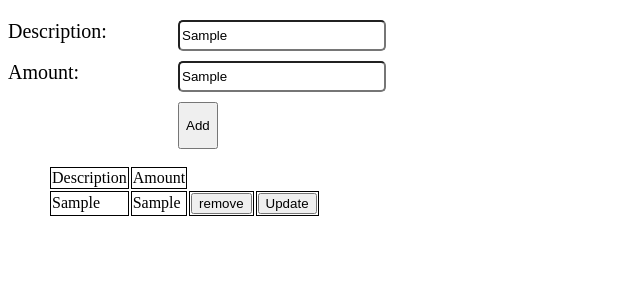
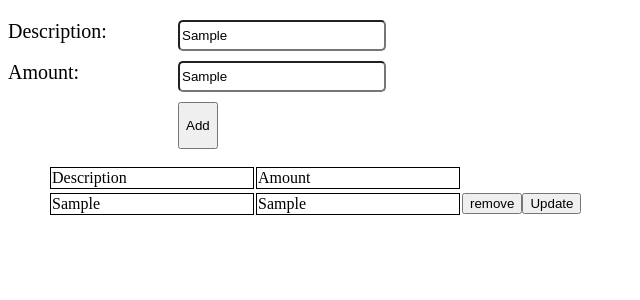
Before and after one commit to otonika10/table, an Angular app: page / in a window 1280 px wide. Both pictures are taken after typing "Sample", "Sample" into the empty fields and a click on the button "Add". Shown: the top 300 px of the page, without its empty margins (0-640 px from the left). Built offline with nearby package versions, Linux system fonts and the light colour scheme.

Commit message:
feat(beta-update)

```diff
--- /dev/null
+++ b/src/app/list/list-update/list-update.component.html
@@ -0,0 +1 @@
+<p>list-update works!</p>
--- /dev/null
+++ b/src/app/list/list-update/list-update.component.ts
@@ -0,0 +1,15 @@
+import { Component, OnInit } from '@angular/core';
+import { FormBuilder } from '@angular/forms';
+@Component({
+  selector: 'app-list-update',
+  templateUrl: './list-update.component.html',
+  styleUrls: ['./list-update.component.scss']
+})
+export class ListUpdateComponent implements OnInit {
+
+  constructor() { }
+
+  ngOnInit(): void {
+  }
+
+}
--- a/src/app/list/list.component.html
+++ b/src/app/list/list.component.html
@@ -1,21 +1,25 @@
 <div class="cont1">
     <ul style="list-style: none">
+        <table>
+            <tr>
+                <td>Description</td>
+                <td>Amount</td>
+            </tr>
+        </table>
       <li *ngFor="let i of data; let k = index">
         <table>
           <tr>
-            <td>Description</td>
-            <td>Amount</td>
-          </tr>
-          <tr>
             <td>{{ i.description }}</td>
             <td>{{ i.amount }}</td>
-            <td>
+
               <button (click)="remove(k)">remove</button>
-            </td>
-            <td><button (click)="current = 'reg'">Update</button></td>
+
+            <button (click)="current = 'add'">Update</button>
           </tr>
+
         </table>
-        <!--  <app-list-update *ngIf="current=='reg'"></app-list-update> -->
+            <app-list-update *ngIf="current=='add'"></app-list-update>
       </li>
+
     </ul>
   </div>
--- a/src/app/list/list.component.scss
+++ b/src/app/list/list.component.scss
@@ -1,3 +1,7 @@
 tr td {
     border: 1px solid black;
+
 }
+td {
+    width: 200px;
+}
--- a/src/app/list/list.component.ts
+++ b/src/app/list/list.component.ts
@@ -8,10 +8,11 @@ import { DataserviceService } from '../data.service';
 })
 export class ListComponent implements OnInit {
   count: number = 0;
-  current: 'reg' | 'list' = 'list';
+  current: 'add' | 'table' = 'table';
   data: any = '';
   constructor(private DataserviceService: DataserviceService) {
     this.data = this.DataserviceService.data;
+
   }
 
   remove(ind: number) {
@@ -23,14 +24,19 @@ export class ListComponent implements OnInit {
       )
     ) {
     }
+
     console.log('data:', this.data);
     const removedItem = this.data.splice(ind, 1);
     console.log('removed item:', removedItem);
-    console.log('new data:', this.data);
+    //console.log('new data:', this.data);
+
   }
 
 
   ngOnInit(): void {
+
+
+
   }
 
 }
```
Also changed, not shown: src/app/app.module.ts (+8 -1 lines), src/app/list/list-update/list-update.component.scss (added), 1 other file (tests, documents, lock files or other folders).
